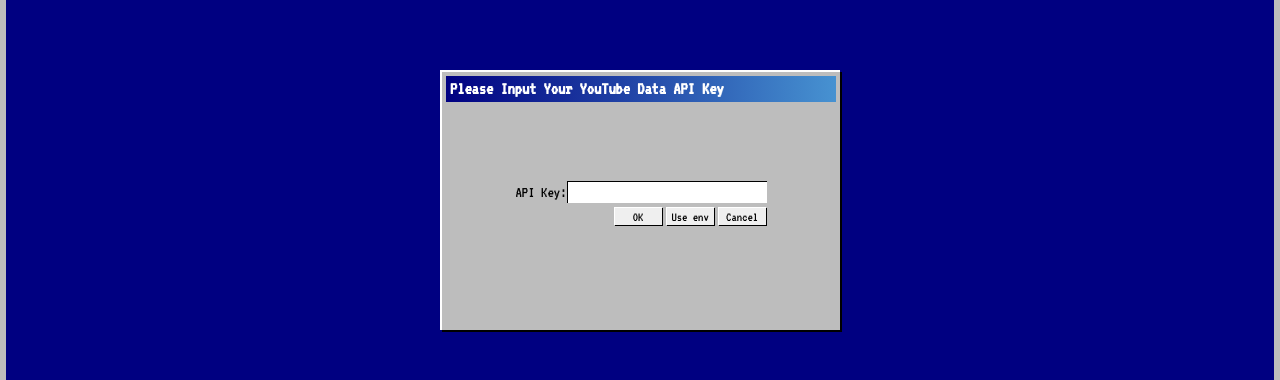
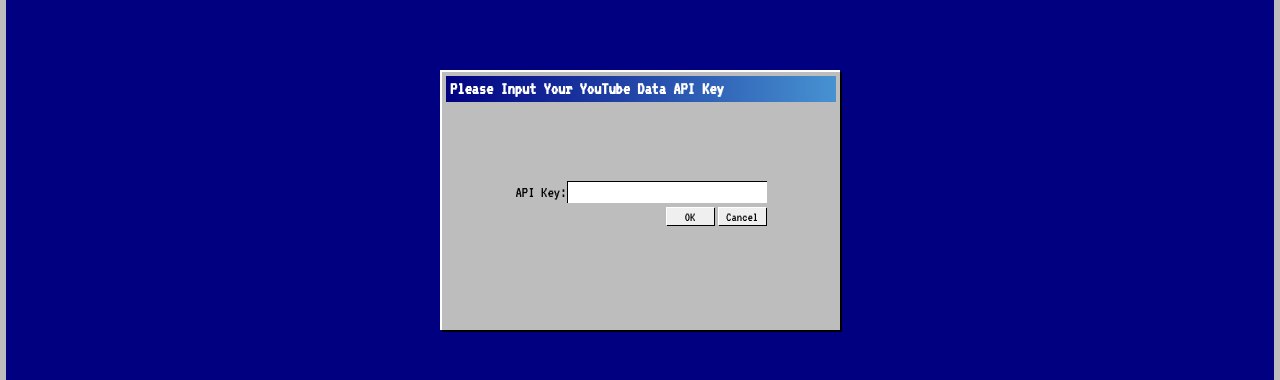
Before and after one commit to Matthew-Luk/youtube, a React (Create React App) app in the folder client/: page /login in a window 1280 px wide. Shown: the part 200-580 px from the top of the page. Built offline with nearby package versions, Linux system fonts and the light colour scheme.

Commit message:
fixed login page

```diff
--- a/client/src/Components/Login.js
+++ b/client/src/Components/Login.js
@@ -21,14 +21,14 @@
         })
     }
 
-    const envHandler = (e) => {
-        setAPIKey(process.env.REACT_APP_API_KEY)
-        navigate('/home')
-    }
+    // const envHandler = (e) => {
+    //     setAPIKey(process.env.REACT_APP_API_KEY)
+    //     navigate('/home')
+    // }
 
     return (
         <div className='login-container'>
-            <div onSubmit={submitHandler} className='login-form'>
+            <form onSubmit={submitHandler} className='login-form'>
                 <div className='login-form-header'>
                     <p>Please Input Your YouTube Data API Key</p>
                 </div>
@@ -42,13 +42,13 @@
                         API Key:
                         <input type={"password"}></input>
                         <div className='login-form-buttons'>
-                            <button className='login-button'>OK</button>
-                            <button onClick={envHandler} className='login-button'>Use env</button>
-                            <button className='login-button'>Cancel</button>
+                            <button type="submit" className='login-button'>OK</button>
+                            {/* <button onClick={envHandler} className='login-button'>Use env</button> */}
+                            <a href='https://matthewluk.netlify.app'><button className='login-button'>Cancel</button></a>
                         </div>
                     </label>
                 </div>
-            </div>
+            </form>
         </div>
     )
 }
--- a/client/src/Components/Main.js
+++ b/client/src/Components/Main.js
@@ -12,15 +12,7 @@
 import { useNavigate } from "react-router-dom";
 import Video from './Video.js'
 
-/*<Video setChannelId={setChannelId} setVideoId={setVideoId} APIKey={APIKey} channel={"UCzQUP1qoWDoEbmsQxvdjxgQ"} Img={jre}/>
-<Video setChannelId={setChannelId} setVideoId={setVideoId} APIKey={APIKey} channel={"UC1bwliGvJogr7cWK0nT2Eag"} Img={mk}/>
-<Video setChannelId={setChannelId} setVideoId={setVideoId} APIKey={APIKey} channel={"UCsvn_Po0SmunchJYOWpOxMg"} Img={dunkey}/>
-<Video setChannelId={setChannelId} setVideoId={setVideoId} APIKey={APIKey} channel={"UCWJ2lWNubArHWmf3FIHbfcQ"} Img={nba}/>
-<Video setChannelId={setChannelId} setVideoId={setVideoId} APIKey={APIKey} channel={"UCLeBjrmfpAFGqDRJNL1PF5g"} Img={mango}/>
-<Video setChannelId={setChannelId} setVideoId={setVideoId} APIKey={APIKey} channel={"UC68TLK0mAEzUyHx5x5k-S1Q"} Img={jeff}/>
-<Video setChannelId={setChannelId} setVideoId={setVideoId} APIKey={APIKey} channel={"UCHYoe8kQ-7Gn9ASOlmI0k6Q"} Img={theorists}/>
-<Video setChannelId={setChannelId} setVideoId={setVideoId} APIKey={APIKey} channel={"UCwiTOchWeKjrJZw7S1H__1g"} Img={food}/>
-<Video setChannelId={setChannelId} setVideoId={setVideoId} APIKey={APIKey} channel={"UCvgfXK4nTYKudb0rFR6noLA"} Img={ufc}/>*/
+
 
 const Main = (props) => {
     const { setChannelId, setVideoId, APIKey } = props
@@ -76,6 +68,15 @@
                 </button>
             </div>
             <div className='videos'>
+                <Video setChannelId={setChannelId} setVideoId={setVideoId} APIKey={APIKey} channel={"UCzQUP1qoWDoEbmsQxvdjxgQ"} Img={jre}/>
+                <Video setChannelId={setChannelId} setVideoId={setVideoId} APIKey={APIKey} channel={"UC1bwliGvJogr7cWK0nT2Eag"} Img={mk}/>
+                <Video setChannelId={setChannelId} setVideoId={setVideoId} APIKey={APIKey} channel={"UCsvn_Po0SmunchJYOWpOxMg"} Img={dunkey}/>
+                <Video setChannelId={setChannelId} setVideoId={setVideoId} APIKey={APIKey} channel={"UCWJ2lWNubArHWmf3FIHbfcQ"} Img={nba}/>
+                <Video setChannelId={setChannelId} setVideoId={setVideoId} APIKey={APIKey} channel={"UCLeBjrmfpAFGqDRJNL1PF5g"} Img={mango}/>
+                <Video setChannelId={setChannelId} setVideoId={setVideoId} APIKey={APIKey} channel={"UC68TLK0mAEzUyHx5x5k-S1Q"} Img={jeff}/>
+                <Video setChannelId={setChannelId} setVideoId={setVideoId} APIKey={APIKey} channel={"UCHYoe8kQ-7Gn9ASOlmI0k6Q"} Img={theorists}/>
+                <Video setChannelId={setChannelId} setVideoId={setVideoId} APIKey={APIKey} channel={"UCwiTOchWeKjrJZw7S1H__1g"} Img={food}/>
+                <Video setChannelId={setChannelId} setVideoId={setVideoId} APIKey={APIKey} channel={"UCvgfXK4nTYKudb0rFR6noLA"} Img={ufc}/>
             </div>
         </div>
     )
```
Also changed, not shown: 1 other file (tests, documents, lock files or other folders).
